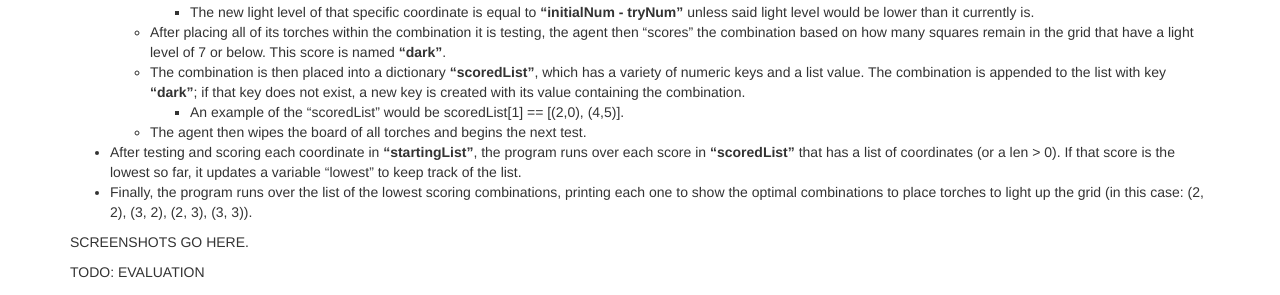
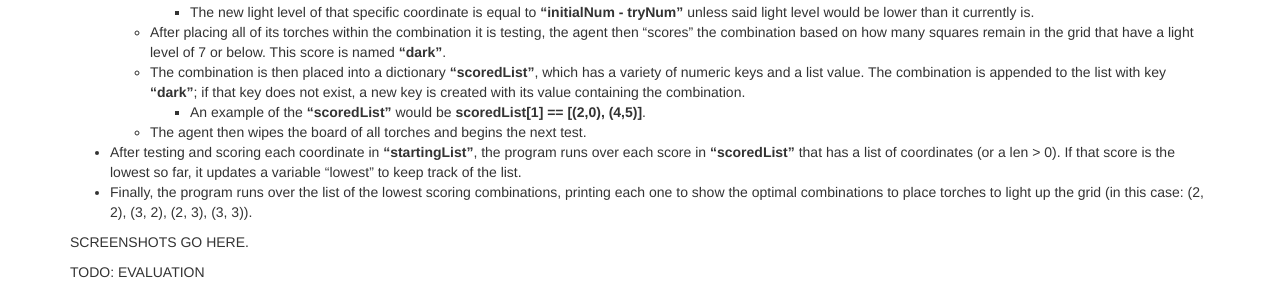
Before and after one commit to ruidongd/Torchlight, a Jekyll site: the page built from docs/status.md, in a window 1280 px wide and 900 px high, scrolled down 769 px. Shown: the part 488-783 px from the top of the window. Built offline with Jekyll 4.4.1, drawn with Linux system fonts in a browser that asks for light colours.

```diff
--- a/docs/status.md
+++ b/docs/status.md
@@ -37,7 +37,7 @@ Our baseline test -- a 6x6 grid -- works like this:
     - The new light level of that specific coordinate is equal to **"initialNum - tryNum"** unless said light level would be lower than it currently is.
   - After placing all of its torches within the combination it is testing, the agent then "scores" the combination based on how many squares remain in the grid that have a light level of 7 or below. This score is named **"dark"**.
   - The combination is then placed into a dictionary **"scoredList"**, which has a variety of numeric keys and a list value. The combination is appended to the list with key **"dark"**; if that key does not exist, a new key is created with its value containing the combination.
-    - An example of the "scoredList" would be scoredList[1] == [(2,0), (4,5)].
+    - An example of the **"scoredList"** would be **scoredList[1] == [(2,0), (4,5)]**.
   - The agent then wipes the board of all torches and begins the next test.
 - After testing and scoring each coordinate in **"startingList"**, the program runs over each score in **"scoredList"** that has a list of coordinates (or a len > 0). If that score is the lowest so far, it updates a variable "lowest" to keep track of the list.
 - Finally, the program runs over the list of the lowest scoring combinations, printing each one to show the optimal combinations to place torches to light up the grid (in this case: (2, 2), (3, 2), (2, 3), (3, 3)).
```
